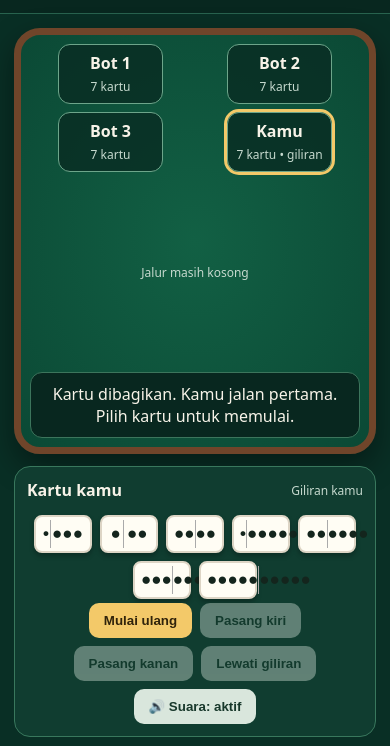
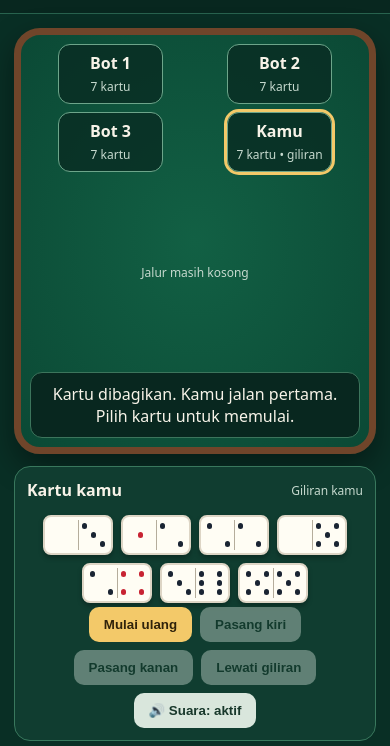
Before and after one commit to fcknxhan/Badum, a plain HTML site: page index.html in a window 390 px wide. Both pictures are taken after a click on the button "Mulai permainan". Shown: the part 89-835 px from the top of the page. Drawn offline with Linux system fonts and the light colour scheme.

Commit message:
Add files via upload

```diff
--- a/index.html
+++ b/index.html
@@ -11,11 +11,35 @@ h1{margin:0;font-size:clamp(22px,4vw,32px);letter-spacing:.5px}header p{margin:4
 main{max-width:1100px;margin:auto;padding:14px;display:grid;gap:12px}
 .table{background:radial-gradient(ellipse at center,var(--felt),var(--felt2));border:7px solid #70452a;border-radius:26px;padding:14px;box-shadow:0 12px 30px #0006;min-height:380px;display:grid;grid-template-rows:auto 1fr auto;gap:10px}
 .opponents{display:flex;justify-content:space-around;gap:8px;flex-wrap:wrap}.player{background:#082b22c9;border:1px solid #6da58a;border-radius:12px;padding:8px 12px;text-align:center;min-width:130px}.player.active{outline:3px solid var(--gold)}.player strong{display:block}.muted{font-size:12px;color:#c6d9ce}
-.center{display:flex;align-items:center;justify-content:center;flex-direction:column;gap:12px;min-height:180px}.chain{display:flex;align-items:center;justify-content:center;gap:5px;flex-wrap:wrap;max-width:100%;padding:8px}.domino{width:62px;height:34px;background:#fffdf4;color:#17231e;border:2px solid #d9d2c1;border-radius:7px;display:flex;align-items:center;justify-content:space-evenly;box-shadow:0 3px 5px #0005;font-weight:800;position:relative;flex-shrink:0}.domino i{height:23px;border-left:1px solid #aaa}.domino.double{border-color:#f0c45c;background:#fff5d8}.domino .pip{font-size:17px;line-height:1}.sidepile{font-size:12px;color:#f8e5aa;text-align:center}.ends{font-size:12px;color:#d7eadc}
-.handarea{background:#103d30;border:1px solid #39785d;border-radius:16px;padding:12px}.handhead{display:flex;justify-content:space-between;align-items:center;gap:8px;flex-wrap:wrap}.hand{display:flex;gap:8px;flex-wrap:wrap;justify-content:center;padding:14px 0 4px}.tile{width:70px;height:42px;border:2px solid #ddd5c5;border-radius:8px;background:#fffdf4;color:#14251d;display:flex;align-items:center;justify-content:space-evenly;font-size:20px;font-weight:800;cursor:pointer;box-shadow:0 3px 5px #0004;transition:.15s}.tile:hover{transform:translateY(-5px)}.tile.selected{outline:3px solid var(--gold);transform:translateY(-7px)}.tile:disabled{opacity:.45;cursor:not-allowed}
+.center{display:flex;align-items:center;justify-content:center;flex-direction:column;gap:12px;min-height:180px}.chain{display:flex;align-items:center;justify-content:center;gap:5px;flex-wrap:wrap;max-width:100%;padding:8px}
+.domino{width:68px;height:36px;background:#fffdf4;color:#17231e;border:2px solid #d9d2c1;border-radius:7px;display:flex;align-items:center;justify-content:space-between;padding:3px 4px;box-shadow:0 3px 5px #0005;position:relative;flex-shrink:0}
+.domino i{height:24px;border-left:1.5px solid #b5ad9c;flex-shrink:0}
+.domino.double{border-color:#f0c45c;background:#fff5d8}
+.sidepile{font-size:12px;color:#f8e5aa;text-align:center}.ends{font-size:12px;color:#d7eadc}
+.handarea{background:#103d30;border:1px solid #39785d;border-radius:16px;padding:12px}.handhead{display:flex;justify-content:space-between;align-items:center;gap:8px;flex-wrap:wrap}.hand{display:flex;gap:8px;flex-wrap:wrap;justify-content:center;padding:14px 0 4px}
+.tile{width:78px;height:44px;border:2px solid #ddd5c5;border-radius:8px;background:#fffdf4;color:#14251d;display:flex;align-items:center;justify-content:space-between;padding:4px 5px;cursor:pointer;box-shadow:0 3px 5px #0004;transition:.15s}
+.tile:hover{transform:translateY(-5px)}.tile.selected{outline:3px solid var(--gold);transform:translateY(-7px)}.tile:disabled{opacity:.45;cursor:not-allowed}
+.tile .sep{border-left:1.5px solid #b5ad9c;height:30px;flex-shrink:0}
+
+/* Grid 3x3 presisi agar biji tidak pernah keluar kotak */
+.half{width:26px;height:26px;display:grid;grid-template-columns:repeat(3,1fr);grid-template-rows:repeat(3,1fr);place-items:center;flex-shrink:0}
+.tile .half{width:30px;height:30px}
+.dot{width:5.5px;height:5.5px;border-radius:50%;background:#1a2433}
+.tile .dot{width:6.5px;height:6.5px}
+.dot.red{background:#c82333}
+
 .controls{display:flex;gap:8px;flex-wrap:wrap;justify-content:center}.btn{border:0;border-radius:10px;padding:10px 15px;font-weight:750;cursor:pointer;background:var(--gold);color:#30230b}.btn.secondary{background:#d9e6dc;color:#18382b}.btn:disabled{opacity:.4;cursor:not-allowed}
 .notice{padding:10px 12px;background:#08271f;border:1px solid #3c755c;border-radius:12px;text-align:center;min-height:42px}.rules{font-size:12px;line-height:1.5;color:#c7d9ce;background:#08271f;border-radius:12px;padding:12px}.tag{color:#ffe4a2;font-weight:700}
-@media(max-width:600px){.table{padding:9px;min-height:340px}.domino{width:48px;height:29px}.domino .pip{font-size:14px}.tile{width:58px;height:38px;font-size:17px}.player{min-width:105px;padding:7px}}
+@media(max-width:600px){
+  .table{padding:9px;min-height:340px}
+  .domino{width:58px;height:32px;padding:2px 3px}
+  .half{width:22px;height:22px}
+  .dot{width:4.5px;height:4.5px}
+  .tile{width:70px;height:40px;padding:3px 4px}
+  .tile .half{width:27px;height:27px}
+  .tile .dot{width:5.5px;height:5.5px}
+  .player{min-width:105px;padding:7px}
+}
 </style>
 </head>
 <body>
@@ -47,8 +71,28 @@ main{max-width:1100px;margin:auto;padding:14px;display:grid;gap:12px}
 const $=id=>document.getElementById(id);
 let hands=[],chain=[],doubles=[],turn=0,selected=-1,started=false,passes=0,sound=true,locked=false;
 const names=['Kamu','Bot 1','Bot 2','Bot 3'];
-function pip(n){return n===0?'•':Array(n).fill('●').join('')}
-function tileHTML(a,b,cls='domino'){return `<div class="${cls}${a===b?' double':''}"><span class="pip">${pip(a)}</span><i></i><span class="pip">${pip(b)}</span></div>`}
+
+const PIP_MAP={
+  0:[],
+  1:[4],
+  2:[0,8],
+  3:[0,4,8],
+  4:[0,2,6,8],
+  5:[0,2,4,6,8],
+  6:[0,2,3,5,6,8]
+};
+
+function pip(n){
+  const active=PIP_MAP[n]||[];
+  const isRed=(n===1||n===4);
+  let cells='';
+  for(let i=0;i<9;i++){
+    cells+=active.includes(i)?`<span class="dot${isRed?' red':''}"></span>`:'<span></span>';
+  }
+  return `<div class="half">${cells}</div>`;
+}
+
+function tileHTML(a,b,cls='domino'){return `<div class="${cls}${a===b?' double':''}">${pip(a)}<i></i>${pip(b)}</div>`}
 function allTiles(){let a=[];for(let x=0;x<=6;x++)for(let y=x;y<=6;y++)a.push([x,y]);return a}
 function shuffle(a){for(let i=a.length-1;i>0;i--){let j=Math.floor(Math.random()*(i+1));[a[i],a[j]]=[a[j],a[i]]}return a}
 function say(t){$('notice').textContent=t}
@@ -58,7 +102,7 @@ function render(){ $('opponents').innerHTML=names.slice(1).map((n,i)=>`<div clas
  $('chain').innerHTML=chain.length?chain.map(t=>tileHTML(t[0],t[1])).join(''):'<span class="muted">Jalur masih kosong</span>';
  $('doubles').textContent=doubles.length?'Balak di luar jalur: '+doubles.map(t=>`${t[0]}|${t[1]}`).join('  ·  '):'';
  $('ends').textContent=chain.length?`Ujung kiri: ${chain[0][0]}  |  Ujung kanan: ${chain[chain.length-1][1]}`:'';
- $('hand').innerHTML=(hands[0]||[]).map((t,i)=>`<button class="tile ${selected===i?'selected':''}" data-i="${i}" ${turn!==0||locked?'disabled':''}><span>${pip(t[0])}</span><span style="border-left:1px solid #aaa;height:28px"></span><span>${pip(t[1])}</span></button>`).join('');
+ $('hand').innerHTML=(hands[0]||[]).map((t,i)=>`<button class="tile ${selected===i?'selected':''}" data-i="${i}" ${turn!==0||locked?'disabled':''}>${pip(t[0])}<span class="sep"></span>${pip(t[1])}</button>`).join('');
  $('hand').querySelectorAll('button').forEach(b=>b.onclick=()=>{selected=+b.dataset.i;render();setControls()});
  $('turninfo').textContent=started?(turn===0?'Giliran kamu':`Giliran ${names[turn]}`):'Menunggu permainan';
 }
```
